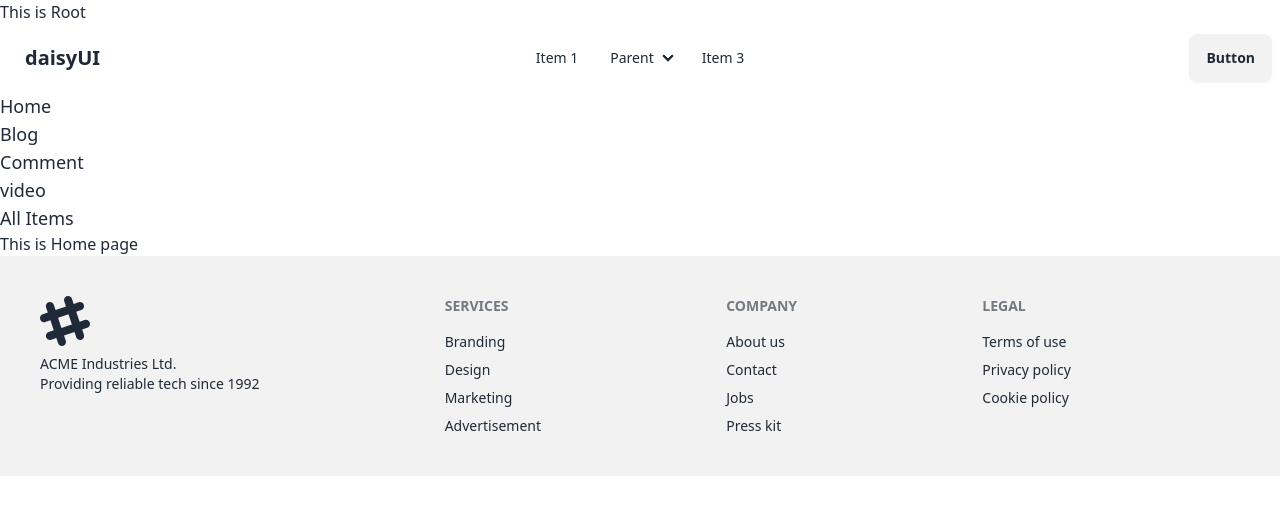
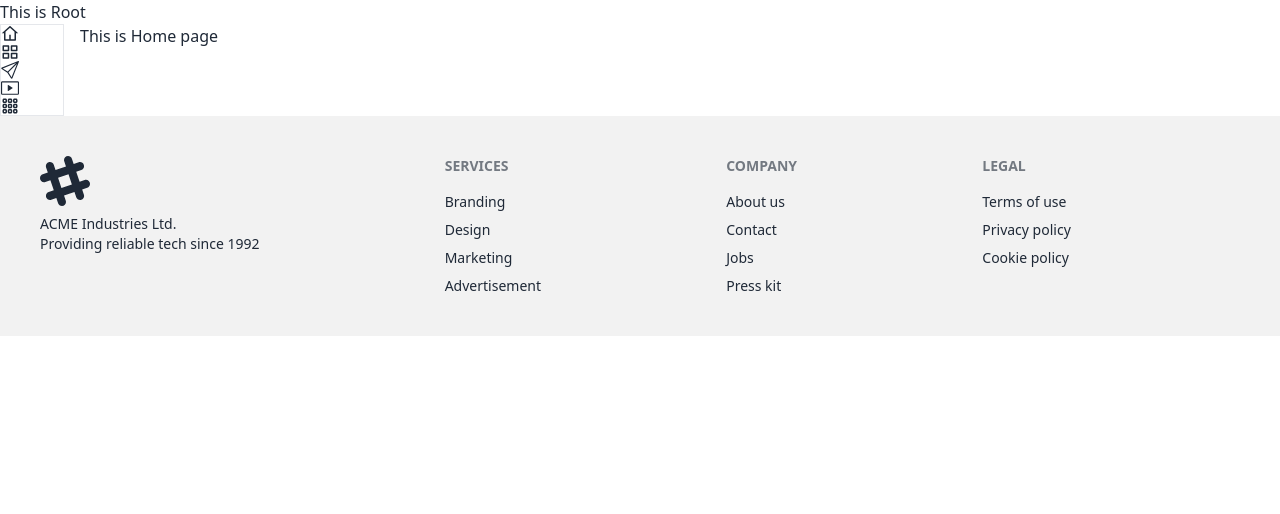
Before and after one commit to pronoy656/Cyber-Sky-IT-Solution, a React (Vite) app: page / in a window 1280 px wide. Shown: the top 514 px of the page. Built offline with nearby package versions, Linux system fonts and the light colour scheme.

Commit message:
use react icon for navbar

```diff
--- a/package.json
+++ b/package.json
@@ -14,6 +14,7 @@
     "match-sorter": "^8.0.0",
     "react": "^18.3.1",
     "react-dom": "^18.3.1",
+    "react-icons": "^5.4.0",
     "react-router-dom": "^7.0.2",
     "sort-by": "^1.2.0"
   },
--- a/src/Component/Root/Root.jsx
+++ b/src/Component/Root/Root.jsx
@@ -6,8 +6,12 @@ const Root = () => {
   return (
     <div>
       <h1>This is Root</h1>
-      <Navbar></Navbar>
-      <Outlet></Outlet>
+      <div className="flex space-x-4">
+        <div className="w-16 border">
+          <Navbar></Navbar>
+        </div>
+        <Outlet></Outlet>
+      </div>
       <Footer></Footer>
     </div>
   );
--- a/src/Component/Shared/Navbar/Navbar.jsx
+++ b/src/Component/Shared/Navbar/Navbar.jsx
@@ -1,109 +1,54 @@
 import React from "react";
 import { NavLink } from "react-router-dom";
+
+import { RiHome4Line } from "react-icons/ri";
+import { TiThSmallOutline } from "react-icons/ti";
+import { RiGalleryView2 } from "react-icons/ri";
+import { BsSend } from "react-icons/bs";
+import { GoVideo } from "react-icons/go";
 
 const Navbar = () => {
   const navLink = (
     <>
       <NavLink to={"/"}>
         <li>
-          <a>Home</a>
+          <a>
+            <RiHome4Line />
+          </a>
         </li>
       </NavLink>
       <NavLink to={"/blog"}>
         <li>
-          <a>Blog</a>
+          <a>
+            <RiGalleryView2 />
+          </a>
         </li>
       </NavLink>
       <NavLink to={"/comment"}>
         <li>
-          <a>Comment</a>
+          <a>
+            <BsSend />
+          </a>
         </li>
       </NavLink>
       <NavLink to={"/video"}>
         <li>
-          <a>video</a>
+          <a>
+            <GoVideo />
+          </a>
         </li>
       </NavLink>
       <NavLink to={"/allItems"}>
         <li>
-          <a>All Items</a>
+          <a>
+            <TiThSmallOutline />
+          </a>
         </li>
       </NavLink>
     </>
   );
   return (
     <div>
-      <div className="navbar bg-base-100">
-        <div className="navbar-start">
-          <div className="dropdown">
-            <div tabIndex={0} role="button" className="btn btn-ghost lg:hidden">
-              <svg
-                xmlns="http://www.w3.org/2000/svg"
-                className="h-5 w-5"
-                fill="none"
-                viewBox="0 0 24 24"
-                stroke="currentColor"
-              >
-                <path
-                  strokeLinecap="round"
-                  strokeLinejoin="round"
-                  strokeWidth="2"
-                  d="M4 6h16M4 12h8m-8 6h16"
-                />
-              </svg>
-            </div>
-            <ul
-              tabIndex={0}
-              className="menu menu-sm dropdown-content bg-base-100 rounded-box z-[1] mt-3 w-52 p-2 shadow"
-            >
-              <li>
-                <a>Item 1</a>
-              </li>
-              <li>
-                <a>Parent</a>
-                <ul className="p-2">
-                  <li>
-                    <a>Submenu 1</a>
-                  </li>
-                  <li>
-                    <a>Submenu 2</a>
-                  </li>
-                </ul>
-              </li>
-              <li>
-                <a>Item 3</a>
-              </li>
-            </ul>
-          </div>
-          <a className="btn btn-ghost text-xl">daisyUI</a>
-        </div>
-        <div className="navbar-center hidden lg:flex">
-          <ul className="menu menu-horizontal px-1">
-            <li>
-              <a>Item 1</a>
-            </li>
-            <li>
-              <details>
-                <summary>Parent</summary>
-                <ul className="p-2">
-                  <li>
-                    <a>Submenu 1</a>
-                  </li>
-                  <li>
-                    <a>Submenu 2</a>
-                  </li>
-                </ul>
-              </details>
-            </li>
-            <li>
-              <a>Item 3</a>
-            </li>
-          </ul>
-        </div>
-        <div className="navbar-end">
-          <a className="btn">Button</a>
-        </div>
-      </div>
       <div>
         <ul className="text-lg space-y-10">{navLink}</ul>
       </div>
```
Also changed, not shown: 1 other file (tests, documents, lock files or other folders).
